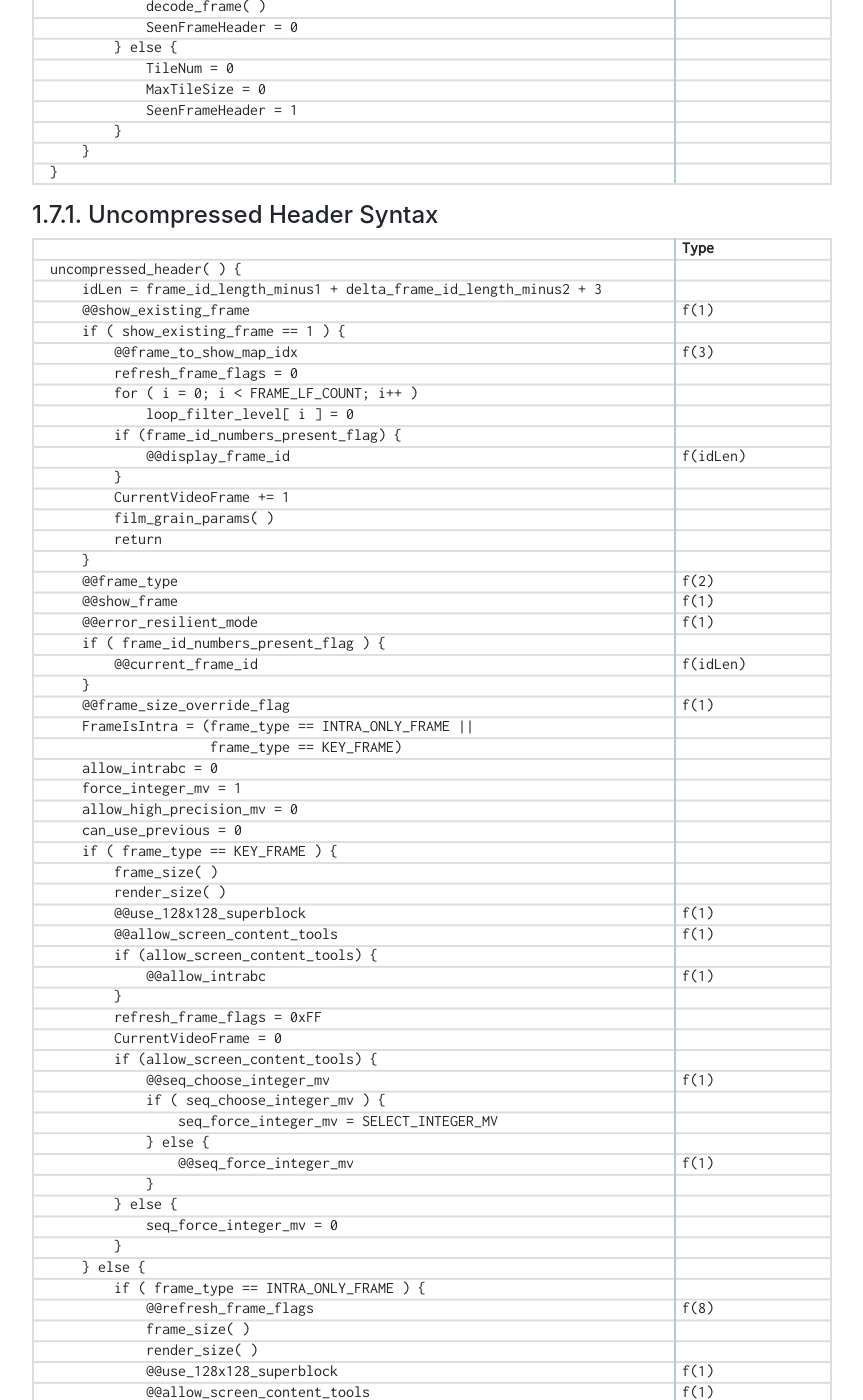
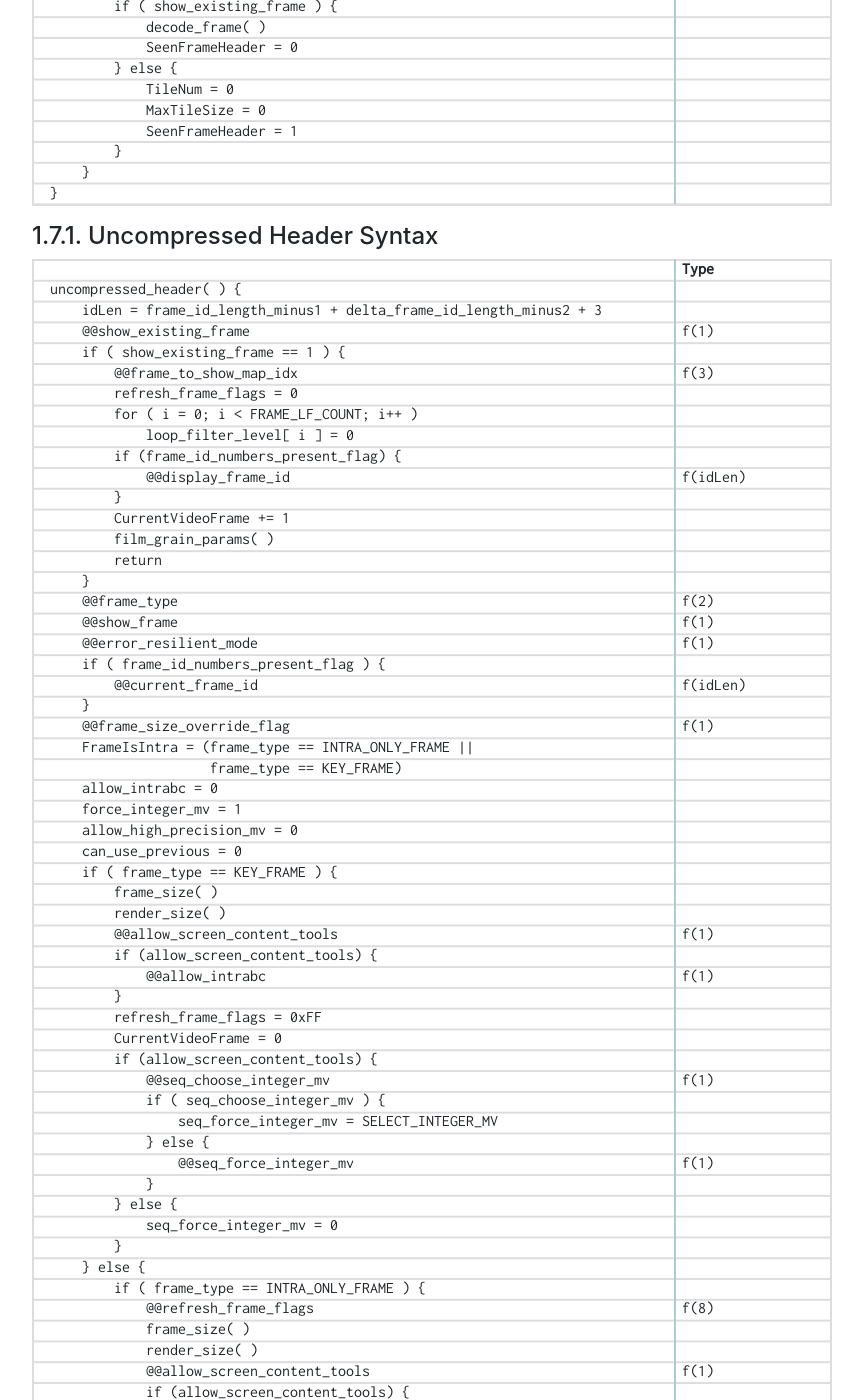
Before and after one commit to AOMediaCodec/av1-spec, a Jekyll site: the page built from 06.bitstream.syntax.md, in a window 1280 px wide and 1400 px high, scrolled down 5911 px. Shown: the whole window, without its empty margins (53-916 px from the left). Built offline with Jekyll 4.4.1, drawn with Linux system fonts in a browser that asks for light colours; nearby versions of some CDN libraries; our own code applies the rules of GitHub Pages for plain Markdown files; some of the changed text lies outside the part shown.

Commit message:
[ext_partition] Move superblock size to sequence header

```diff
--- a/06.bitstream.syntax.md
+++ b/06.bitstream.syntax.md
@@ -364,7 +365,6 @@ uncompressed_header( ) {
     if ( frame_type == KEY_FRAME ) {
         frame_size( )
         render_size( )
-        @@use_128x128_superblock                                               f(1)
         @@allow_screen_content_tools                                           f(1)
         if (allow_screen_content_tools) {
             @@allow_intrabc                                                    f(1)
@@ -386,7 +386,6 @@ uncompressed_header( ) {
             @@refresh_frame_flags                                              f(8)
             frame_size( )
             render_size( )
-            @@use_128x128_superblock                                           f(1)
             @@allow_screen_content_tools                                       f(1)
             if (allow_screen_content_tools) {
                 @@allow_intrabc                                                f(1)
```
Also changed, not shown: other parts of 06.bitstream.syntax.md (+1 -0 lines).
